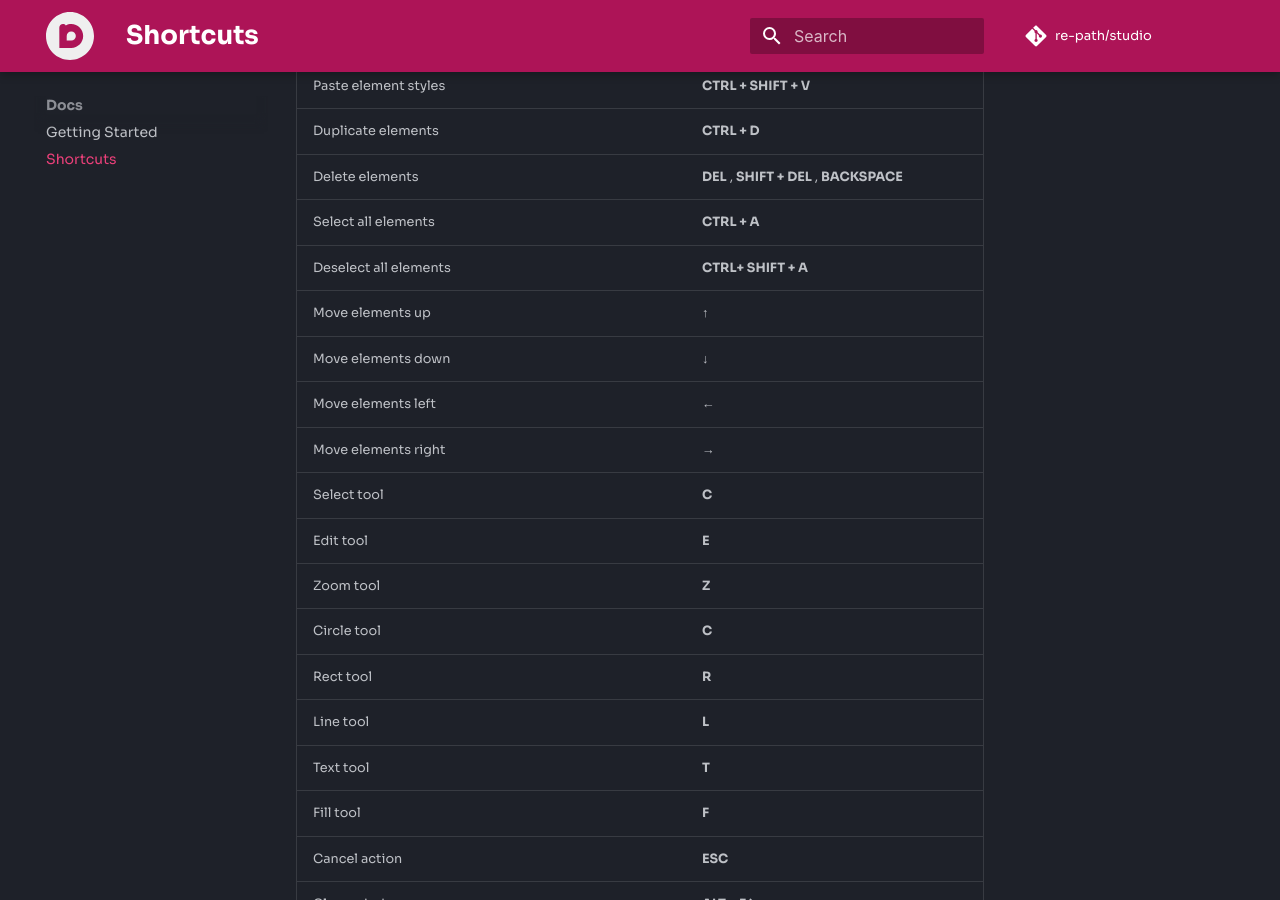
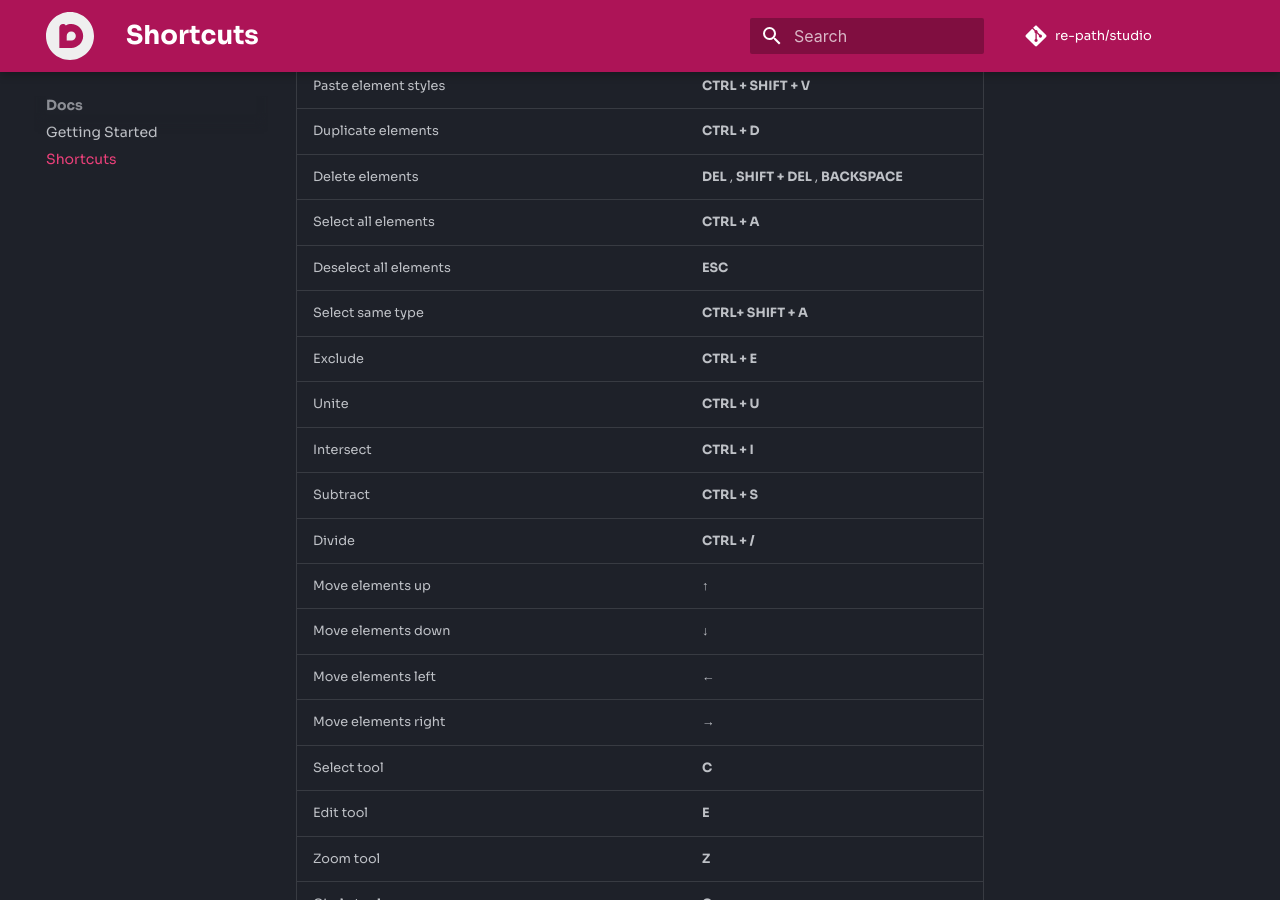
Before and after one commit to repath-project/repath-website, an MkDocs documentation site: the page built from docs/docs/shortcuts.md, in a window 1280 px wide and 900 px high, scrolled down 1280 px. Built offline with MkDocs 1.6.1 and Material for MkDocs 9.7.7, drawn with Linux system fonts in a browser that asks for light colours; comment, search, counter and statistics services are not loaded.

Commit message:
Update shortcuts

```diff
--- a/docs/docs/shortcuts.md
+++ b/docs/docs/shortcuts.md
@@ -30,7 +30,13 @@
 | Duplicate elements | **CTRL + D** |
 | Delete elements | **DEL** , **SHIFT + DEL** , **BACKSPACE** |
 | Select all elements | **CTRL + A** |
-| Deselect all elements | **CTRL+ SHIFT + A** |
+| Deselect all elements | **ESC** |
+| Select same type | **CTRL+ SHIFT + A** |
+| Exclude | **CTRL + E** |
+| Unite | **CTRL + U** |
+| Intersect | **CTRL + I** |
+| Subtract | **CTRL + S** |
+| Divide | **CTRL + /** |
 | Move elements up | **&uarr;** |
 | Move elements down | **&darr;** |
 | Move elements left | **&larr;** |
```
